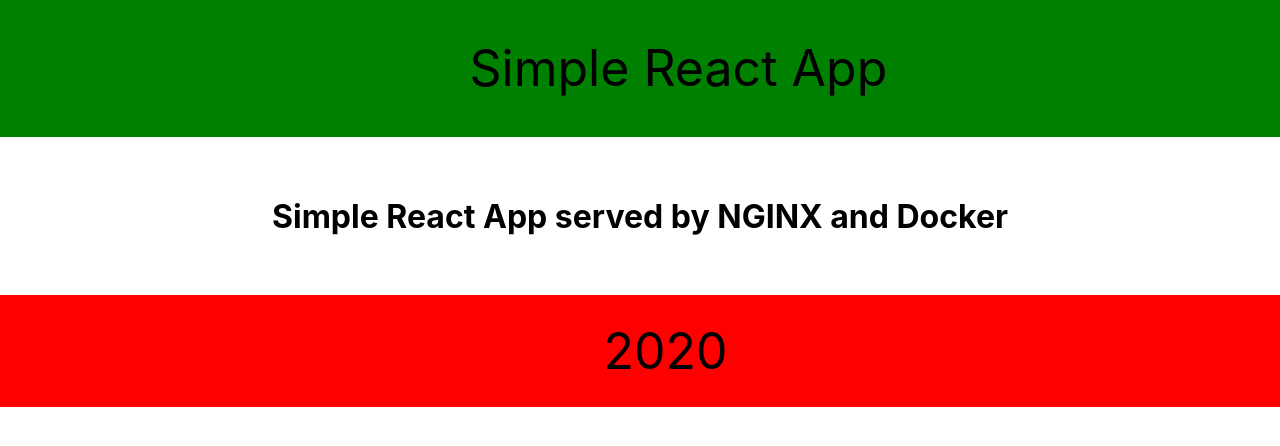
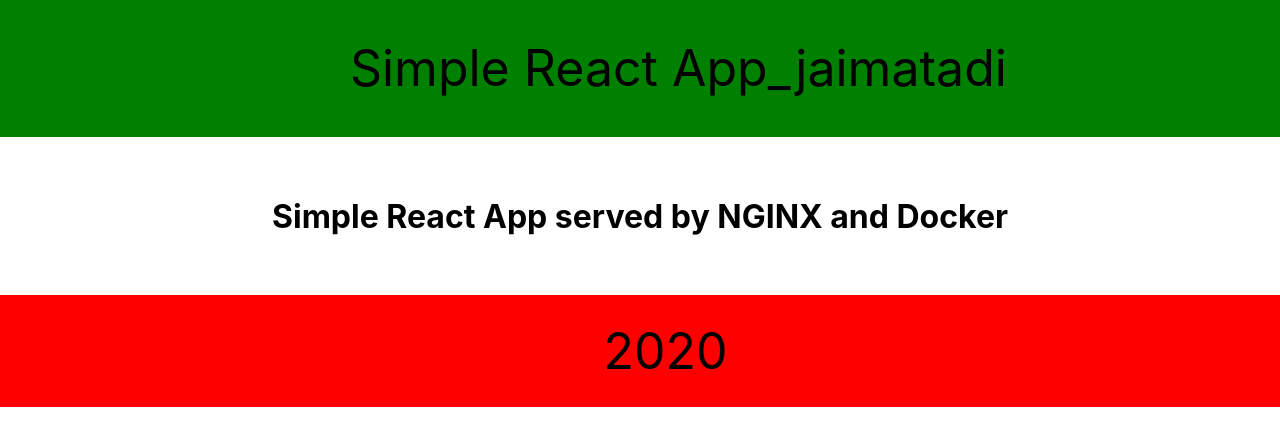
Before and after one commit to shantanusohni/ReactJS_Kubernetes_deployment_JMD, a React (Create React App) app: page / in a window 1280 px wide. Shown: the top 446 px of the page. Built offline with nearby package versions, Linux system fonts and the light colour scheme.

Commit message:
jaimatadi

```diff
--- a/src/header/header.js
+++ b/src/header/header.js
@@ -4,7 +4,7 @@
 
     return (
         <div class="header">
-            Simple React App
+            Simple React App_jaimatadi
         </div>
     )
 
```
